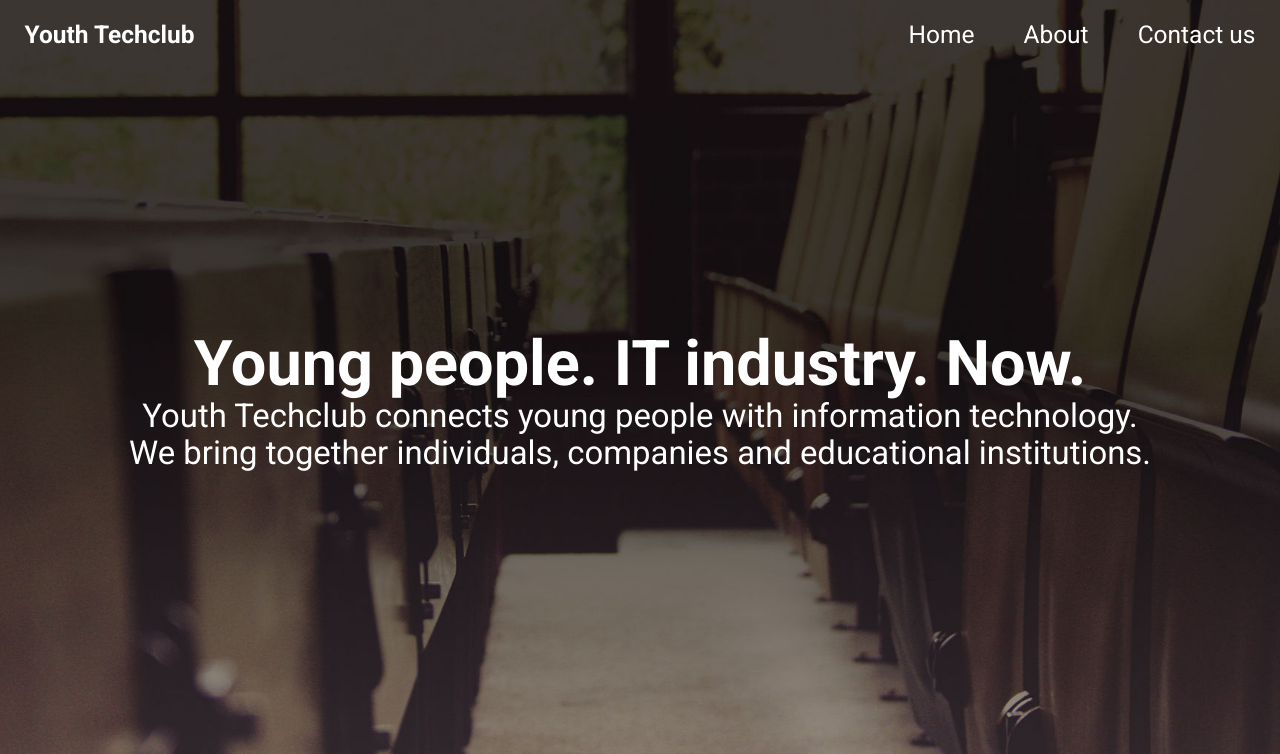
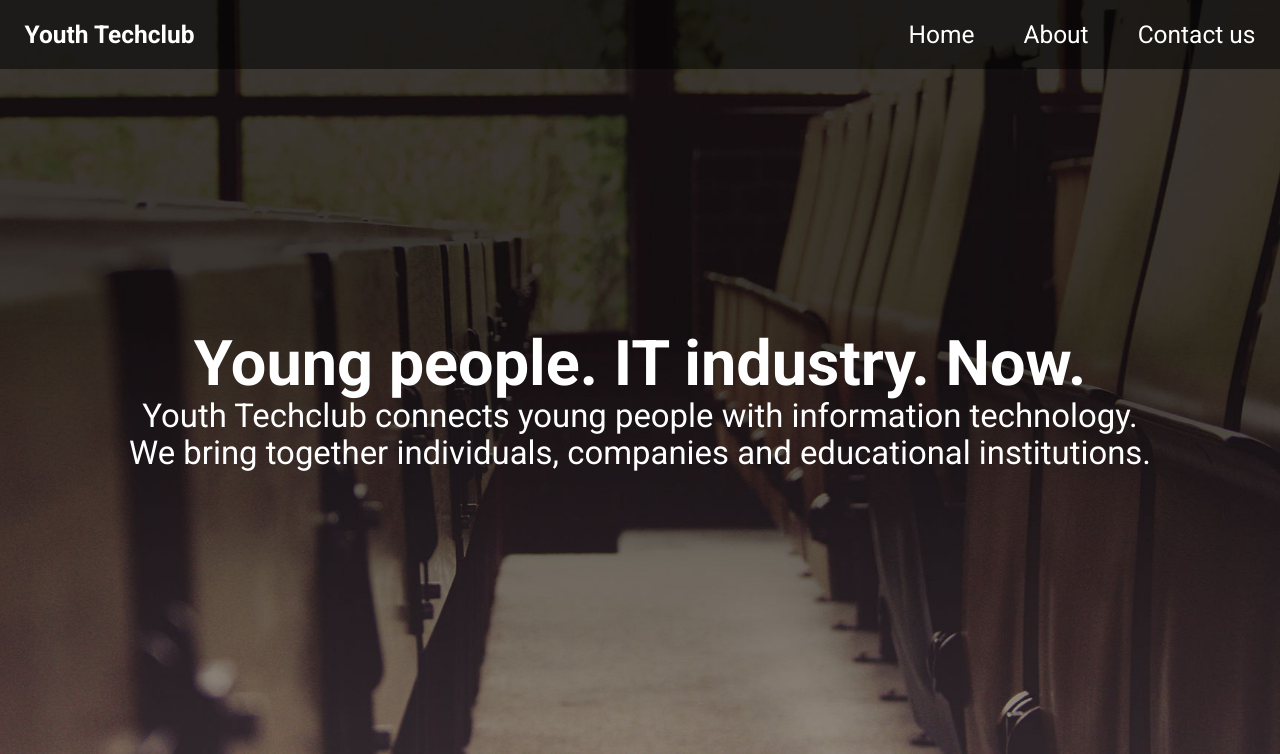
Before and after one commit to YouthTechclub/Web, a website: page src/YouthTechclub.Web/wwwroot/index.html in a window 1280 px wide. Shown: the top 754 px of the page. Drawn offline with Linux system fonts and the light colour scheme.

Commit message:
Added background to header

```diff
--- a/src/YouthTechclub.Web/wwwroot/less/styles.less
+++ b/src/YouthTechclub.Web/wwwroot/less/styles.less
@@ -125,6 +125,8 @@ header {
     width: 100%;
     left: 0;
     top: 0;
+    background-color: rgb(0, 0, 0);
+    background-color: rgba(0, 0, 0, 0.5);
 }
 
 .logo {
```
Also changed, not shown: src/YouthTechclub.Web/wwwroot/css/styles.css.
